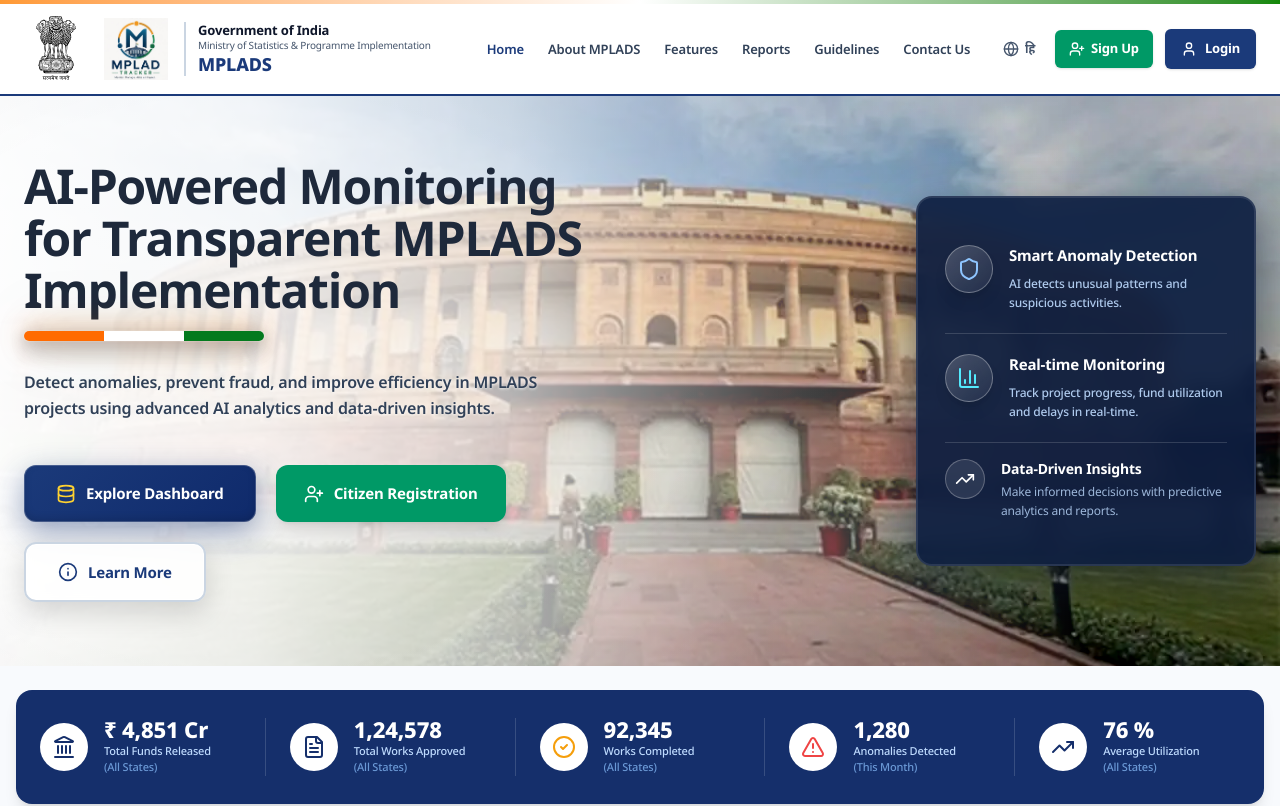
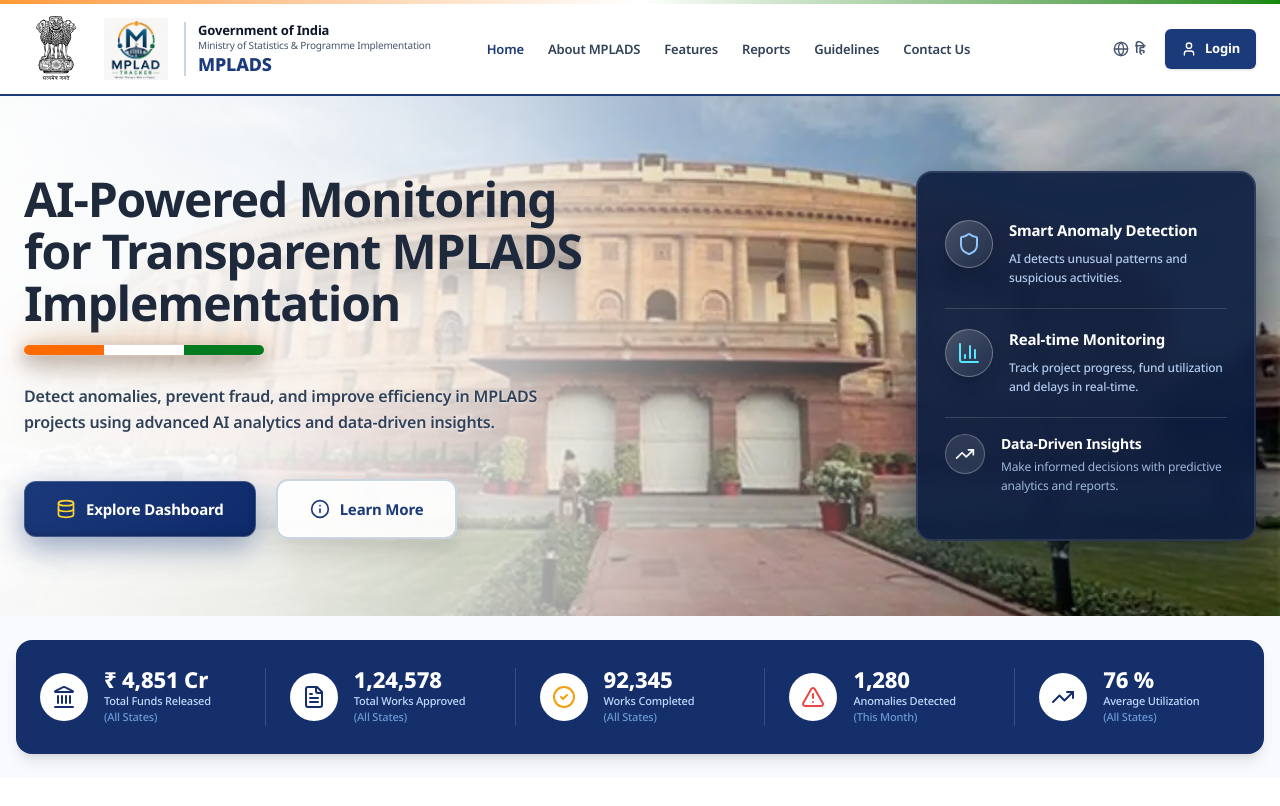
Before and after one commit to codeWithkrish123/MPLADS, a React (Vite) app: page / in a window 1280 px wide. Shown: the top 806 px of the page. Built offline with nearby package versions, Linux system fonts and the light colour scheme; no server answers; a web font is replaced by a local one.

Commit message:
fix: remove added buttons from LandingPage to keep existing landing page clean

```diff
--- a/src/views/LandingPage.tsx
+++ b/src/views/LandingPage.tsx
@@ -201,18 +201,6 @@
                 <span>{isHindi ? "EN" : "हि"}</span>
               </button>
             )}
-            <a
-              href="/signup"
-              onClick={(e) => {
-                e.preventDefault();
-                window.history.pushState({}, "", "/signup");
-                window.dispatchEvent(new PopStateEvent("popstate"));
-              }}
-              className="flex items-center gap-1.5 px-3.5 py-2 bg-emerald-600 hover:bg-emerald-700 text-white text-[13px] font-bold rounded-md shadow transition-colors cursor-pointer"
-            >
-              <UserPlus className="w-4 h-4" />
-              <span>{isHindi ? "पंजीकरण" : "Sign Up"}</span>
-            </a>
             <button
               onClick={() => onSelectRole("Ministry")}
               className="flex items-center gap-2 px-4 py-2 bg-[#1B3A7A] hover:bg-[#142d63] text-white text-[13px] font-bold rounded-md shadow transition-colors cursor-pointer"
@@ -220,6 +208,7 @@
               <User className="w-4 h-4" />
               <span>{isHindi ? "लॉगिन" : "Login"}</span>
             </button>
+
 
           </div>
 
@@ -357,18 +346,6 @@
                   <span>{isHindi ? "डैशबोर्ड का अन्वेषण करें" : "Explore Dashboard"}</span>
                 </button>
 
-                <a
-                  href="/signup"
-                  onClick={(e) => {
-                    e.preventDefault();
-                    window.history.pushState({}, "", "/signup");
-                    window.dispatchEvent(new PopStateEvent("popstate"));
-                  }}
-                  className="flex items-center gap-2.5 px-7 py-4 bg-emerald-600 hover:bg-emerald-700 text-white font-bold text-[15px] rounded-xl shadow-lg transition-all duration-300 cursor-pointer"
-                >
-                  <UserPlus className="w-5 h-5 text-white" />
-                  <span>{isHindi ? "नागरिक पंजीकरण" : "Citizen Registration"}</span>
-                </a>
 
                 <button
                   onClick={() =>
```
